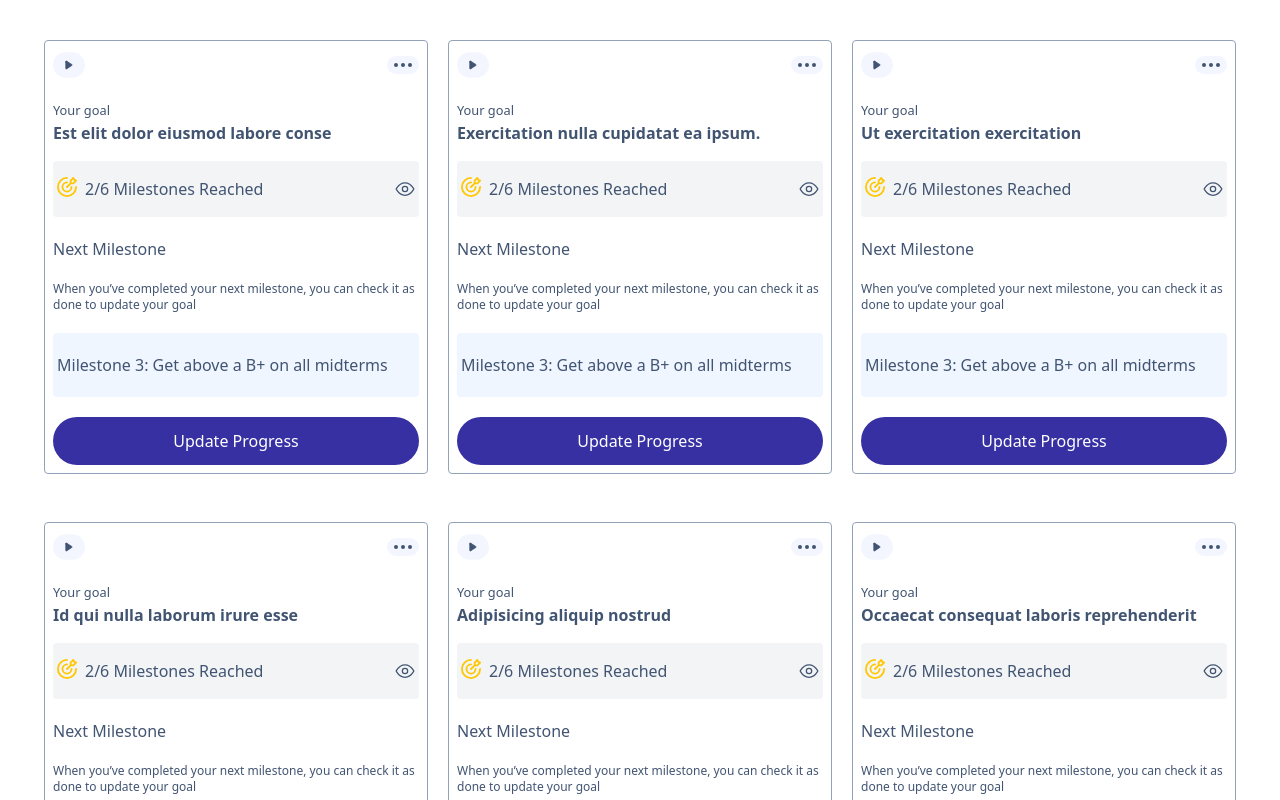
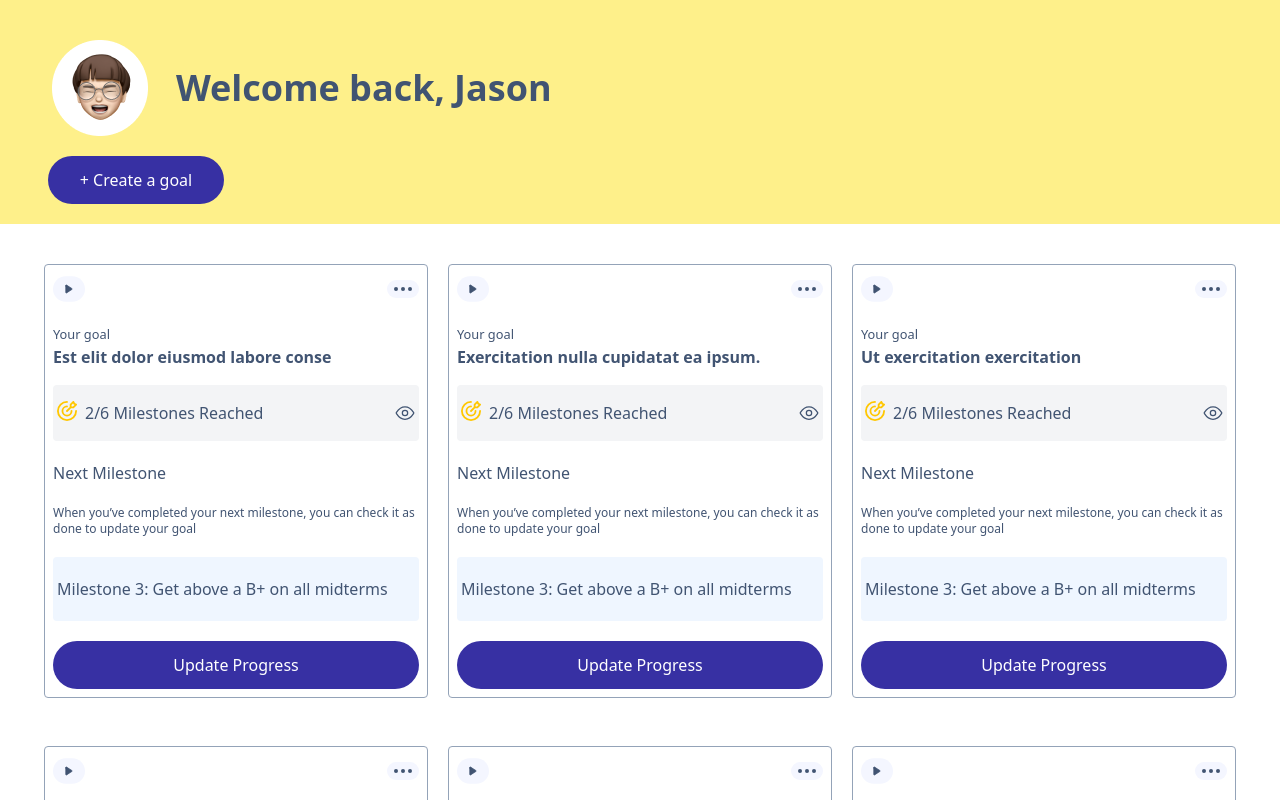
Before and after one commit to Co-Lab-You-Belong-in-Tech/Goalify, a React (Vite) app: page /dashboard in a window 1280 px wide. Shown: the top 800 px of the page. Built offline with nearby package versions, Linux system fonts and the light colour scheme.

Commit message:
Add header

```diff
--- a/src/pages/dashboard/dashboard.jsx
+++ b/src/pages/dashboard/dashboard.jsx
@@ -1,12 +1,13 @@
 import React from 'react';
 import { useDispatch } from 'react-redux';
-import { addGoal } from '../../redux/goal/goalSlice';
+import Header from './header';
 import ListCards from './listCards';
 
 const Dashboard = () => {
   const dispatch = useDispatch();
   return (
     <>
+      <Header />
       <ListCards />
     </>
   );
--- /dev/null
+++ b/src/pages/dashboard/header.jsx
@@ -0,0 +1,17 @@
+import Button from '../../components/UI/button';
+import Logo from '../../assets/icons/logo.png';
+const Header = () => {
+  return (
+    <div className="bg-yellow-200 h-56 py-5 px-10">
+      <div className="flex gap-4 items-center my-5">
+        <img src={Logo} alt="logo" />
+        <h1 className="text-4xl font-semibold">Welcome back, Jason</h1>
+      </div>
+      <div>
+        <Button className="btn-primary w-44 ml-2">+ Create a goal</Button>
+      </div>
+    </div>
+  );
+};
+
+export default Header;
```
Also changed, not shown: src/assets/icons/logo.png (added).
